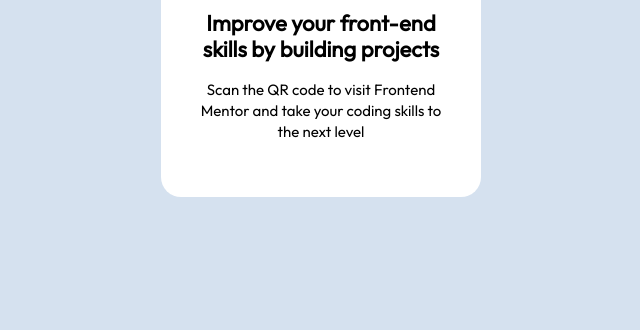
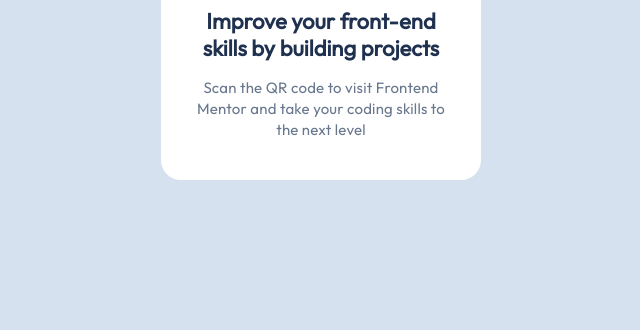
Before and after one commit to BarbarossaNext/frontend-mentor-qr-code-component, a plain HTML site: page index.html in a window 1280 px wide. Shown: the part 470-800 px from the top of the page, without its empty margins (319-959 px from the left). Drawn offline with Linux system fonts and the light colour scheme.

Commit message:
Fix sizing, colors, and accessibility

```diff
--- a/index.html
+++ b/index.html
@@ -1,4 +1,5 @@
 <!DOCTYPE html>
+
 <html lang="en">
 
 <head>
@@ -17,16 +18,19 @@
 
 <body>
 
-  <div class="container">
+  <main class="container">
     <div class="card">
-      <img src="./images-figma/qr-code.png" class="qr-image">
+      <img src="images-figma/image-qr-code.png" class="qr-image" alt="QR Code Image">
       <div class="text-parent">
-        <h1 class="title">Improve your front-end skills by building projects</h1>
-        <p class="description">Scan the QR code to visit Frontend Mentor and take your coding skills to the next level
+        <h1 class="title font-text1">
+          Improve your front-end skills by building projects
+        </h1>
+        <p class="description font-text2">
+          Scan the QR code to visit Frontend Mentor and take your coding skills to the next level
         </p>
       </div>
     </div>
-  </div>
+  </main>
 
 </body>
 
--- a/styles.css
+++ b/styles.css
@@ -11,65 +11,69 @@
     --space-300: 24px;
     --space-200: 16px;
 
-    --font-size-text-preset-1: 22px;
-    --font-size-text-preset-2: 15px;
+    box-sizing: border-box;
+}
 
+body {
     box-sizing: border-box;
 }
 
 *, ::before, ::after {
     box-sizing: inherit;
-}
-
-body {
-    margin: 0px;
+    margin: 0;
+    padding: 0;
 }
 
 .container {
-    background-color: var(--color-slate-300);
     display: flex;
     align-items: center;
     justify-content: center;
     height: 100vh;
+    background-color: var(--color-slate-300);
 }
 
 .card {
-    display: inline-block;
     border-radius: 20px;
-    padding: 16px 16px 40px 16px;
     background-color: var(--color-white);
+    padding: var(--space-200);
+    padding-bottom: var(--space-500);
 }
 
 .qr-image {
-    margin-bottom: 24px;
     width: 288px;
     height: 288px;
+    display: block;
+    margin-bottom: var(--space-300);
 }
 
 .text-parent {
     text-align: center;
-    width: 0px;
+    width: 0;
     min-width: 100%;
-    padding: 0px 16px;
+    padding: 0 var(--space-200);
+}
+
+.font-text1 {
     font-family: "Outfit", sans-serif;
+    font-size: 22px;
+    line-height: 1.2;
+    font-weight: bold;
+    letter-spacing: 0px;
+}
+
+.font-text2 {
+    font-family: "Outfit", sans-serif;
+    font-size: 15px;
+    line-height: 1.4;
+    font-weight: normal;
+    letter-spacing: 0.2px;
 }
 
 .title {
-    font-size: var(--font-size-text-preset-1);
-    font-weight: bold;
-    line-height: 1.2;
+    color: var(--color-slate-900);
 }
 
 .description {
-    font-size: var(--font-size-text-preset-2);
+    color: var(--color-slate-500);
     margin-top: 16px;
-    line-height: 1.4;
 }
-
-/* .attribution {
-  font-size: 11px;
-  text-align: center;
-}
-.attribution a {
-  color: hsl(228, 45%, 44%);
-} */
```
Also changed, not shown: images-figma/image-qr-code.png (renamed from images-figma/qr-code.png).
